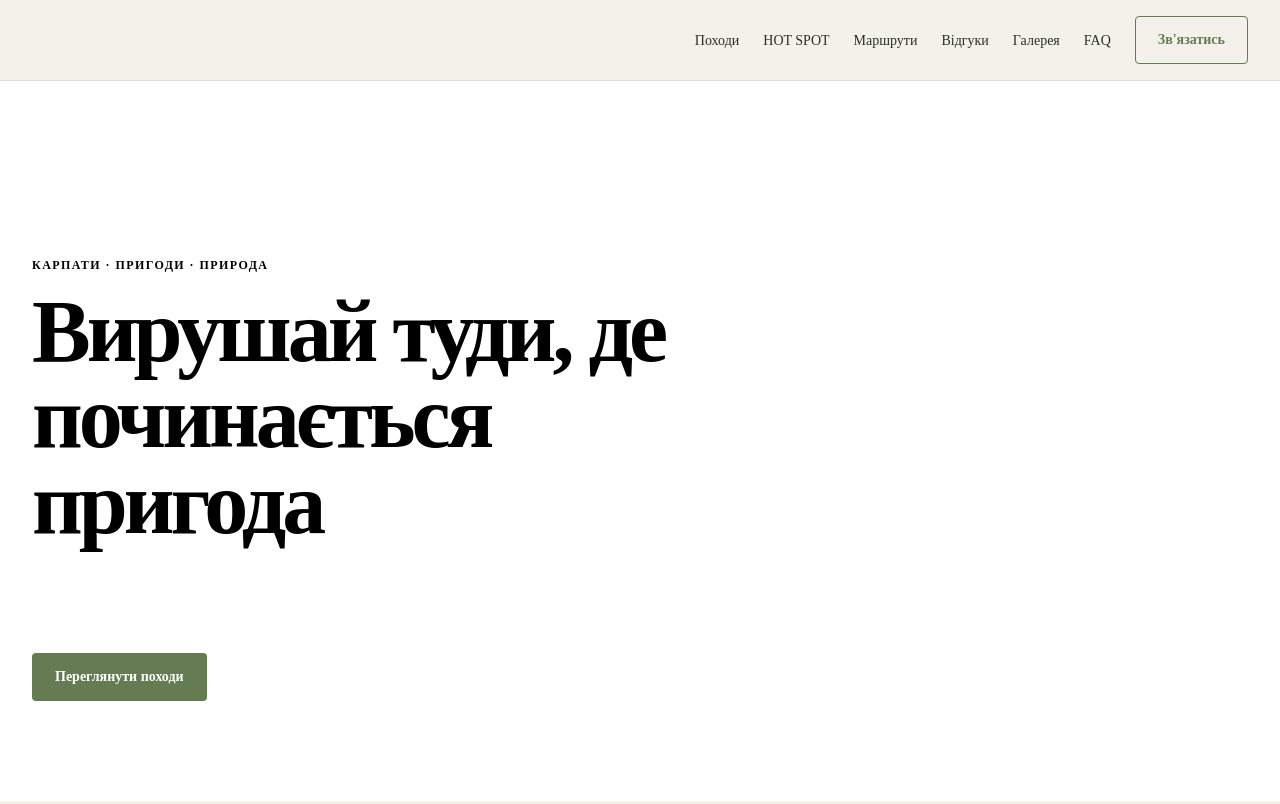
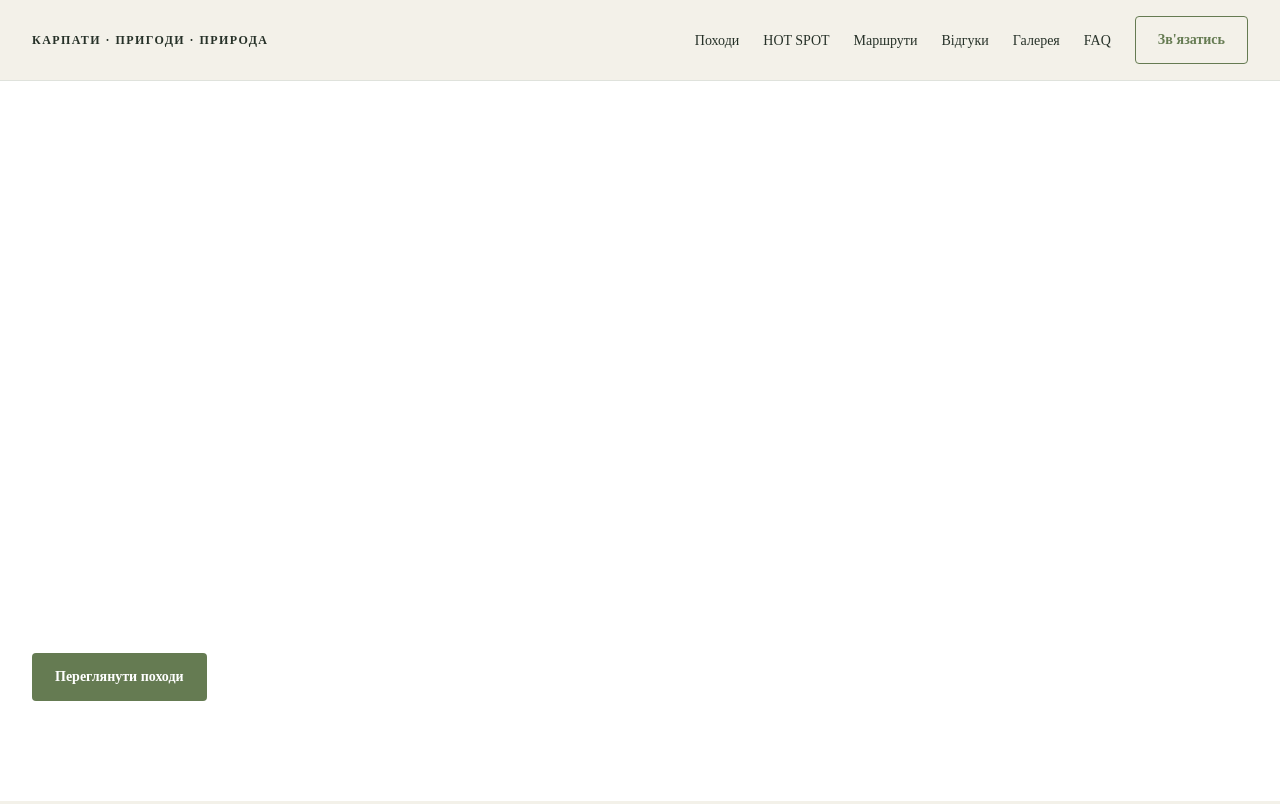
Before and after one commit to AnastasiiaHombalevska/hike-landing-page, a website built with Vite: page index.html in a window 1280 px wide. Shown: the top 804 px of the page. Built offline with nearby package versions, Linux system fonts and the light colour scheme; files whose address does not match are found by name.

Commit message:
upd hero section

```diff
--- a/index.html
+++ b/index.html
@@ -15,6 +15,10 @@
     <header class="header">
       <div class="container header__container">
         <!-- Desktop navigation -->
+        <div class="header__subtitle-container">
+          <p class="hero__subtitle">Карпати · пригоди · природа</p>
+        </div>
+
         <nav class="navigation" aria-label="Головна навігація">
           <ul class="navigation__list">
             <li class="navigation__item">
@@ -102,14 +106,14 @@
       <section class="hero">
         <div class="container hero__container">
           <div class="hero__content">
-            <p class="hero__subtitle">Карпати · пригоди · природа</p>
+            <!-- <p class="hero__subtitle">Карпати · пригоди · природа</p> -->
 
-            <h1 class="hero__title">Вирушай туди, де починається пригода</h1>
+            <!-- <h1 class="hero__title">Вирушай туди, де починається пригода</h1> -->
 
-            <p class="hero__description">
+            <!-- <p class="hero__description">
               Походи Карпатами для тих, хто хоче відчути гори, побачити
               неймовірні краєвиди та знайти свою пригоду.
-            </p>
+            </p> -->
 
             <a class="button" href="#hikes"> Переглянути походи </a>
           </div>
@@ -681,7 +685,6 @@
         </div>
       </div>
     </footer>
-
     <script type="module" src="./src/js/main.js"></script>
   </body>
 </html>
--- a/src/scss/_header.scss
+++ b/src/scss/_header.scss
@@ -16,6 +16,14 @@
 
   &__tourist-link {
     display: none;
+  }
+
+  &__subtitle-container {
+      display: none;
+  }
+
+  & .hero__subtitle {
+    margin: 0;
   }
 
   @include desktop {
@@ -37,5 +45,9 @@
         color: $color-accent;
       }
     }
+
+     &__subtitle-container {
+      display: block;
+    }
   }
 }
```
